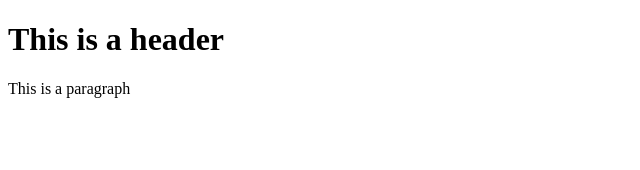
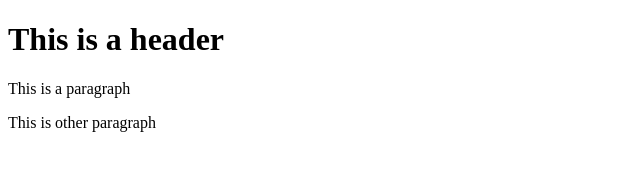
Before and after one commit to roqueneo/git-test, a website: page index.html in a window 1280 px wide. Shown: the whole page, without its empty margins (0-640 px from the left). Drawn offline with Linux system fonts and the light colour scheme.

Commit message:
Add package.json and .gitignore fies

```diff
--- a/index.html
+++ b/index.html
@@ -5,5 +5,6 @@
     <body>
         <h1>This is a header</h1>
         <p>This is a paragraph</p>
+        <p>This is other paragraph</p>
     </body>
 </html>
```
Also changed, not shown: package.json (added, +24 -0 lines), 1 other file.
